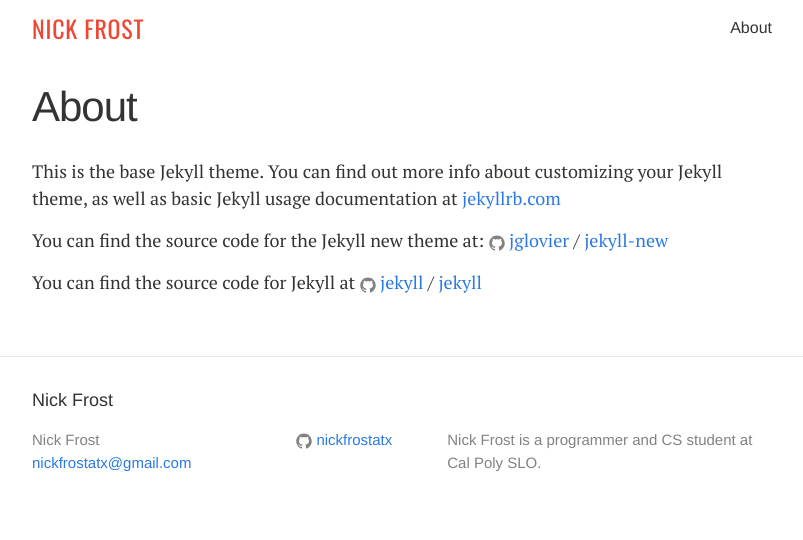
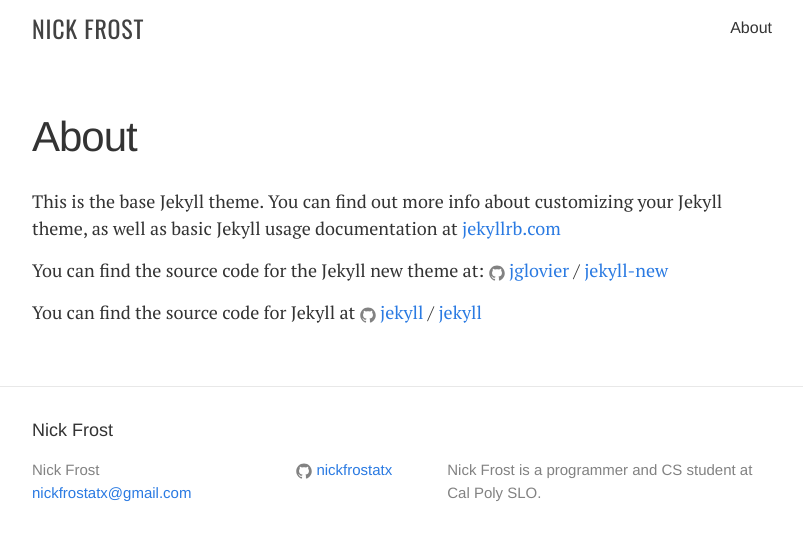
Before and after one commit to nickfrostatx/blog, a Jekyll site: the page built from about.md, in a window 1280 px wide. Shown: the top 540 px of the page, without its empty margins (238-1041 px from the left). Built offline with Jekyll 4.4.1, drawn with Linux system fonts in a browser that asks for light colours.

Commit message:
Change style

```diff
--- a/_sass/_layout.scss
+++ b/_sass/_layout.scss
@@ -20,7 +20,7 @@
 
     &,
     &:visited {
-        color: $red-color;
+        color: $grey-color-dark;
     }
 }
 
@@ -200,6 +200,7 @@
  * Posts
  */
 .post-header {
+    margin-top: 30px;
     margin-bottom: $spacing-unit;
 }
 
```
